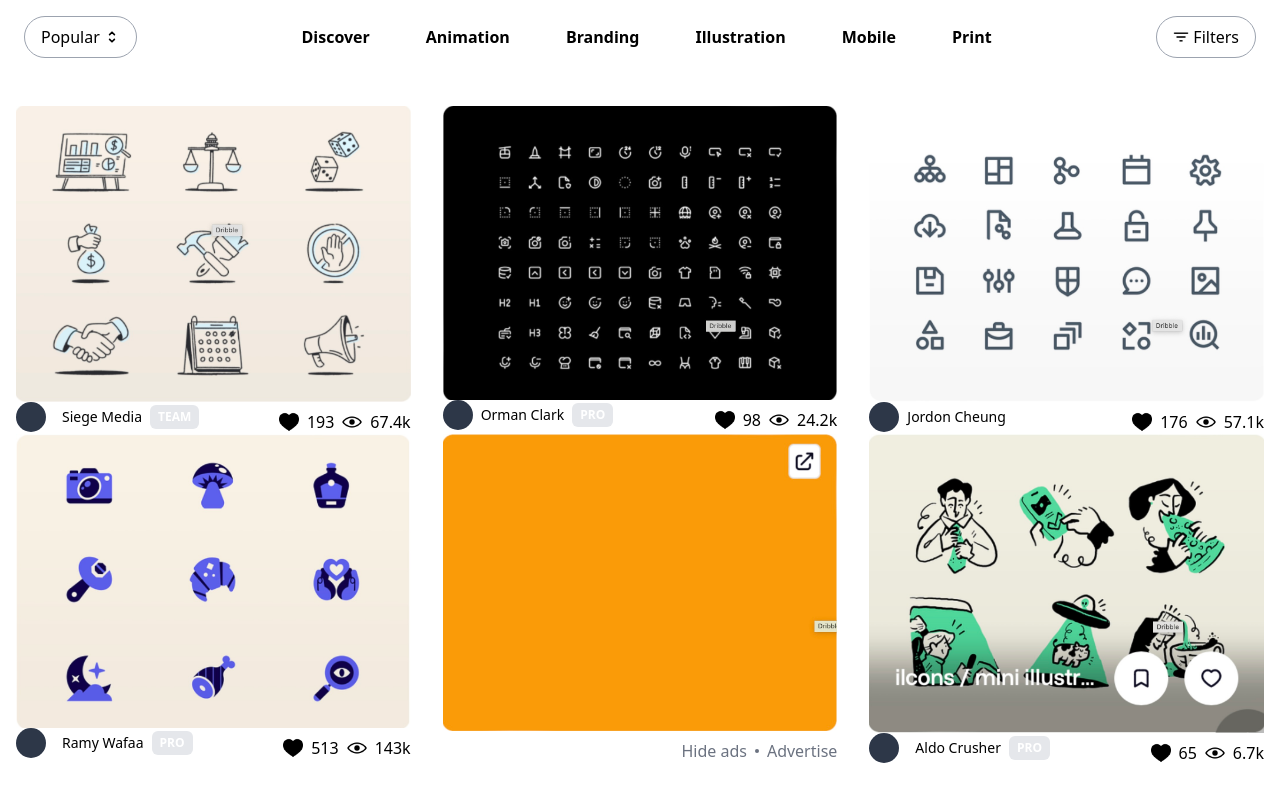
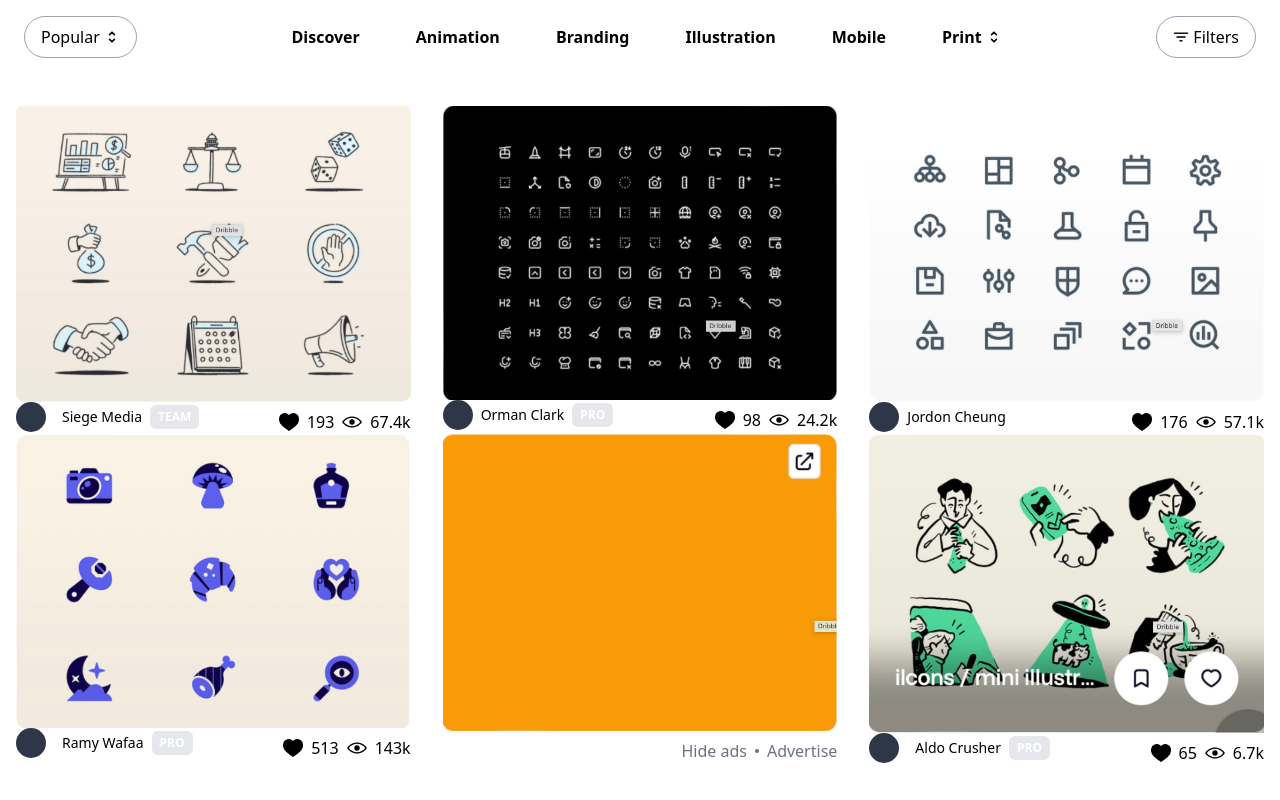
Before and after one commit to allysontishler/mi449-c7-tailwind, a website: page index.html in a window 1280 px wide. Drawn offline with nearby package versions, Linux system fonts and the light colour scheme.

Commit message:
print-caret

```diff
--- a/index.html
+++ b/index.html
@@ -41,7 +41,12 @@
       <a href="#" class="font-bold text-black hover:bg-gray-200 px-4 py-2 rounded-lg">Branding</a>
       <a href="#" class="font-bold text-black hover:bg-gray-200 px-4 py-2 rounded-lg">Illustration</a>
       <a href="#" class="font-bold text-black hover:bg-gray-200 px-4 py-2 rounded-lg">Mobile</a>
-        <a href="#" class="font-bold text-black hover:bg-gray-200 px-4 py-2 rounded-lg">Print</a>
+      <a href="#" class="font-bold text-black hover:bg-gray-200 px-4 py-2 rounded-lg flex items-center">
+          Print
+          <svg xmlns="http://www.w3.org/2000/svg" class="h-4 w-4 ml-1" viewBox="0 0 20 20" fill="none" stroke="currentColor">
+              <path stroke-linecap="round" stroke-linejoin="round" stroke-width="2" d="M7 7l3-3 3 3m0 6l-3 3-3-3" />
+          </svg>
+      </a>
   </nav>
     <div>
         <button class="border border-gray-400 rounded-full px-4 py-2 flex items-center">
```
Lines whose indentation alone changed are shown as unchanged.
